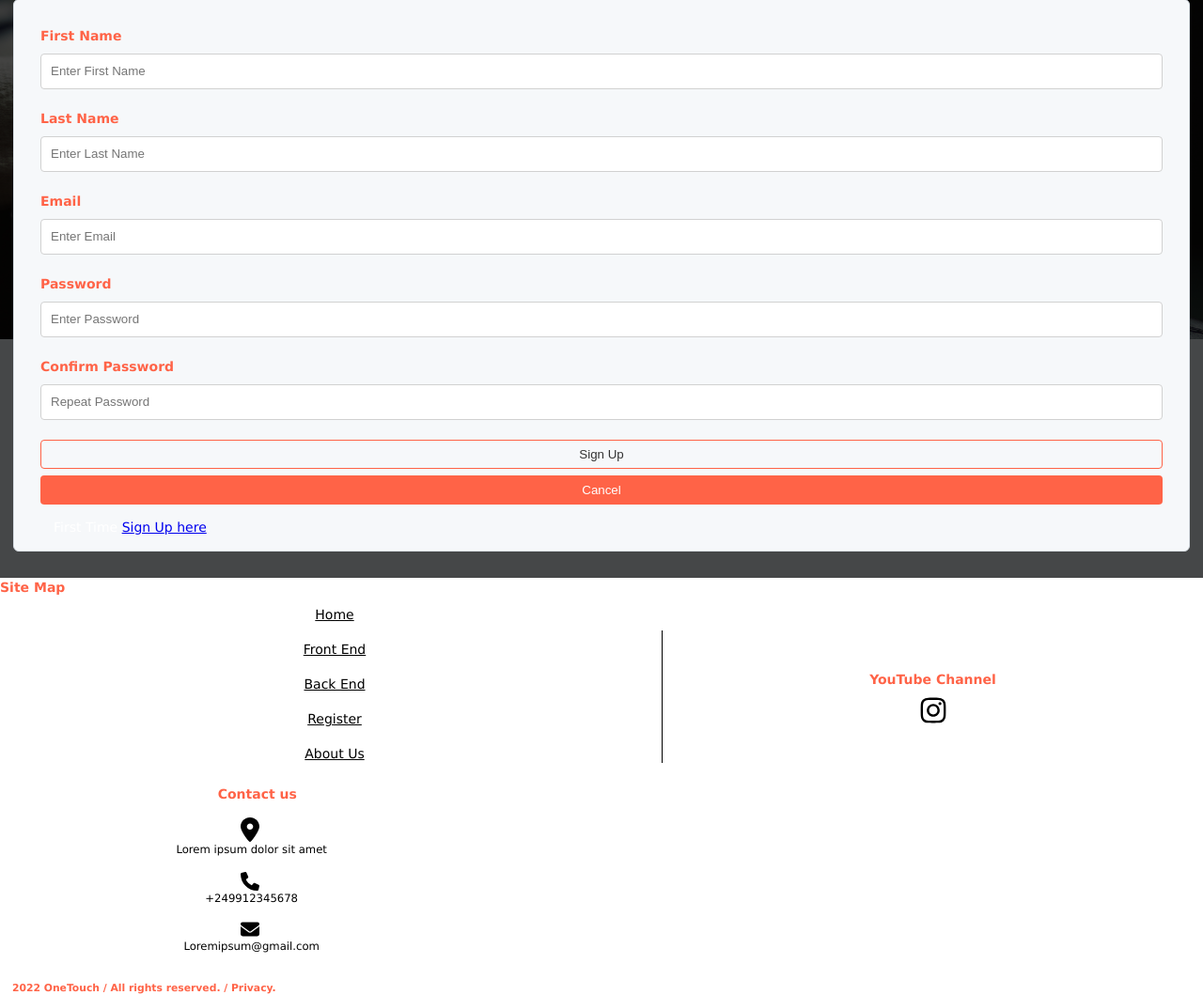
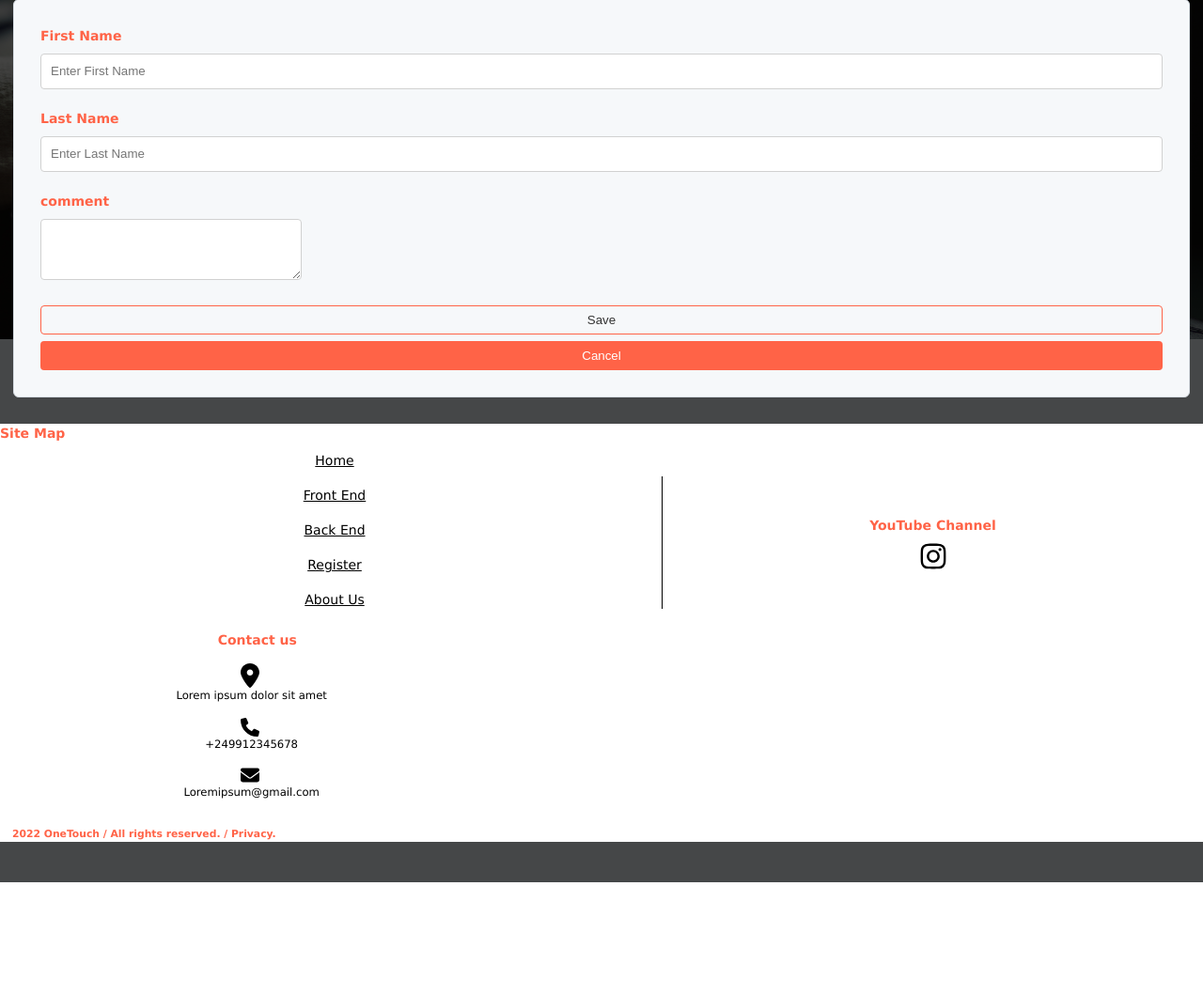
Before and after one commit to suhakamal/One-Touch, a PHP site: page /comments.php in a window 1280 px wide. Shown: the part 227-1286 px from the top of the page at 94% size. After the commit the page ends 1166 px from the top, so only its background shows below. Run offline with PHP 8.4, Linux system fonts and the light colour scheme; the visitor is signed in with stand-in values (Sample User, id 1); some libraries are stand-ins or nearby versions.

Commit message:
second update

```diff
--- a/comments.php
+++ b/comments.php
@@ -10,13 +10,12 @@ if (isset($_SESSION['email'] ))  {
     exit;
 }**/
 
-$first_name = $last_name = $email = $password = $repeat_Pwd = "";
-$first_name_err = $last_name_err = $email_err = $password_err = $repeat_Pwd_err = "";
+$first_name = $last_name = $comment = "";
+$first_name_err = $last_name_err = $comment_err = "";
 $success = $faild = "";
 
 if (isset($_POST) && isset($_POST['send'])) {
-    if(isset($_POST['first_name']) && isset($_POST['last_name']) && isset($_POST['email'])
-       && isset($_POST['password']) && isset($_POST['repeat-Pwd']))
+    if (isset($_POST['first_name']) && isset($_POST['last_name']) && isset($_POST['comment']))
      {
         $first_name = trim($_POST['first_name']);
         if (empty($first_name)) {
@@ -32,49 +31,27 @@ if (isset($_POST) && isset($_POST['send'])) {
             $last_name_err = "Last name can only contain letters, numbers, and underscores.";
         }
 
-        $email = trim($_POST['email']);
-        if (empty($email)) {
-            $email_err = "Please Enter Email Address";
-        } elseif (!filter_var($email, FILTER_VALIDATE_EMAIL)) {
-            $email_err = "Please Enter Valid Email";
-        }/* else {
-            $sql = "SELECT * FROM user WHER Email = '$email";
+        $comment = $_POST['comment'];
+        if(empty($comment))
+        {
+            $comment_err = "Please enter your comments";
+        }
+
+
+        if (empty($first_name_err) && empty($last_name_err) && empty($comment_err)) {
+            $sql = "INSERT INTO comment (FirstName, LastName, Comment) VALUES  ('$first_name', '$last_name', '$comment')";
             $result = mysqli_query($conn, $sql);
             if ($result) {
-                if (mysqli_num_rows($result) > 0) {
-                    $email_err = "Email Already Exist";
-                }
-            }
-        }*/
-
-        $password = trim($_POST['password']);
-        if (empty($password)) {
-            $password_err = "Please Enter Password";
-        } elseif (strlen($password) < 6) {
-            $password_err = "Password have at least 6 characters";
-        }
-
-        $repeat_Pwd = trim($_POST['repeat-Pwd']);
-        if (empty($repeat_Pwd)) {
-            $repeat_Pwd_err = "Please Confirm Password";
-        } elseif (empty($password_err) && ($password != $repeat_Pwd)) {
-            $repeat_Pwd_err = "Password does not match with confirm";
-        }
-
-        if (empty($first_name_err) && empty($last_name_err) && empty($email_err) && empty($password_err) && empty($repeat_Pwd_err))
-     {
-        $sql = "INSERT INTO user (First Name, Last Name, Email, Password) VALUES  ('$first_name', '$last_name', '$email', '$password')";
-        $result = mysqli_query($conn, $sql);
-        if ($result) {
-            $success = "User Added successfully";
+                $success = "comments Added successfully";
+                header("Location: index.php");
+                exit;
             } else {
+                print($sql);
                 $faild = "Faild to insert" .  mysqli_connect_error();
             }
         }
     }
-
-
-}else{
+} else {
     /*$faild = "Failed To Insert";
     header("Location: register.php");
     exit;*/
@@ -94,7 +71,7 @@ if (isset($_POST) && isset($_POST['send'])) {
         <?php
         if (isset($_SESSION['email'])) {
         ?><a href="logout.php" class="nav">Logout</a><?php
-                                } else {?>
+                                                    } else { ?>
             <a href="login.php" class="nav">Login</a><?php
                                                     }
                                                         ?>
@@ -102,7 +79,7 @@ if (isset($_POST) && isset($_POST['send'])) {
     </nav>
     <section class="container">
         <h1 class="section-header">Leave a comment</h1>
-                <span><?=$success; ?></span><span><?=$faild; ?></span>
+        <span><?= $success; ?></span><span><?= $faild; ?></span>
         <div class="form-register">
             <form action="" method="POST">
                 <div class="form-group">
@@ -116,25 +93,14 @@ if (isset($_POST) && isset($_POST['send'])) {
                 </div>
                 <span><?= $last_name_err; ?></span>
                 <div class="form-group">
-                            <label for="email">Email</label>
-                            <input type="text" name="email" id="email" value="<?= $email ?>" class="form-control" placeholder="Enter Email" />
+                    <label for="comment">comment</label>
+                    <textarea id="comment" name="comment" cols="30" rows="100"></textarea>
                 </div>
-                        <span><?= $email_err; ?></span>
+                <span><?= $comment_err; ?></span>
                 <div class="form-group">
-                            <label for="Password">Password</label>
-                            <input type="password" name="password" id="password" value="" class="form-control" placeholder="Enter Password" />
-                        </div>
-                        <span><?= $password_err; ?></span>
-                        <div class="form-group">
-                            <label for="repeat-Pwd">Confirm Password</label>
-                            <input type="password" name="repeat-Pwd" id="repeat-Pwd" value="" class="form-control" placeholder="Repeat Password" />
-                        </div>
-                        <span><?= $repeat_Pwd_err; ?></span>
-                        <div class="form-group">
-                            <button type="submit" name="send" id="send" class="send-btn">Sign Up</button>
+                    <button type="submit" name="send" id="send" class="send-btn">Save</button>
                     <button type="reset" name="Cancel" id="Cancel" class="send-btn cancel">Cancel</button>
                 </div>
-                        <p>First Time <a href="../register.php">Sign Up here</a>.</p>
             </form>
         </div>
     </section>
```
Also changed, not shown: course.php (+19 -21 lines), courses.php (+5 -4 lines), editprofile.php (+5 -4 lines), login.php (+6 -7 lines), profile.php (+9 -3 lines), register.php (+18 -7 lines), style/style.css (+42 -40 lines), teacher.php (+9 -4 lines), teacher2.php (+9 -4 lines). Lines whose indentation alone changed are shown as unchanged.
